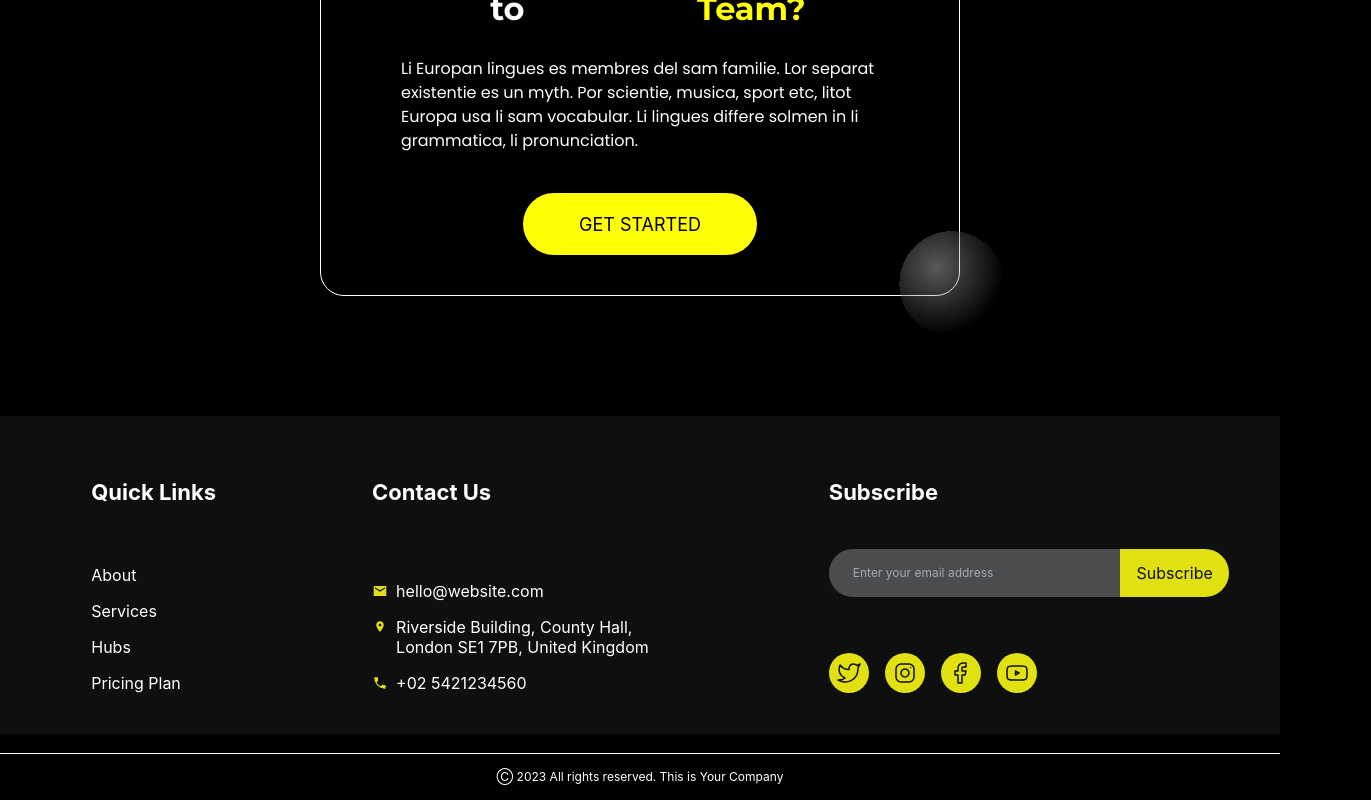
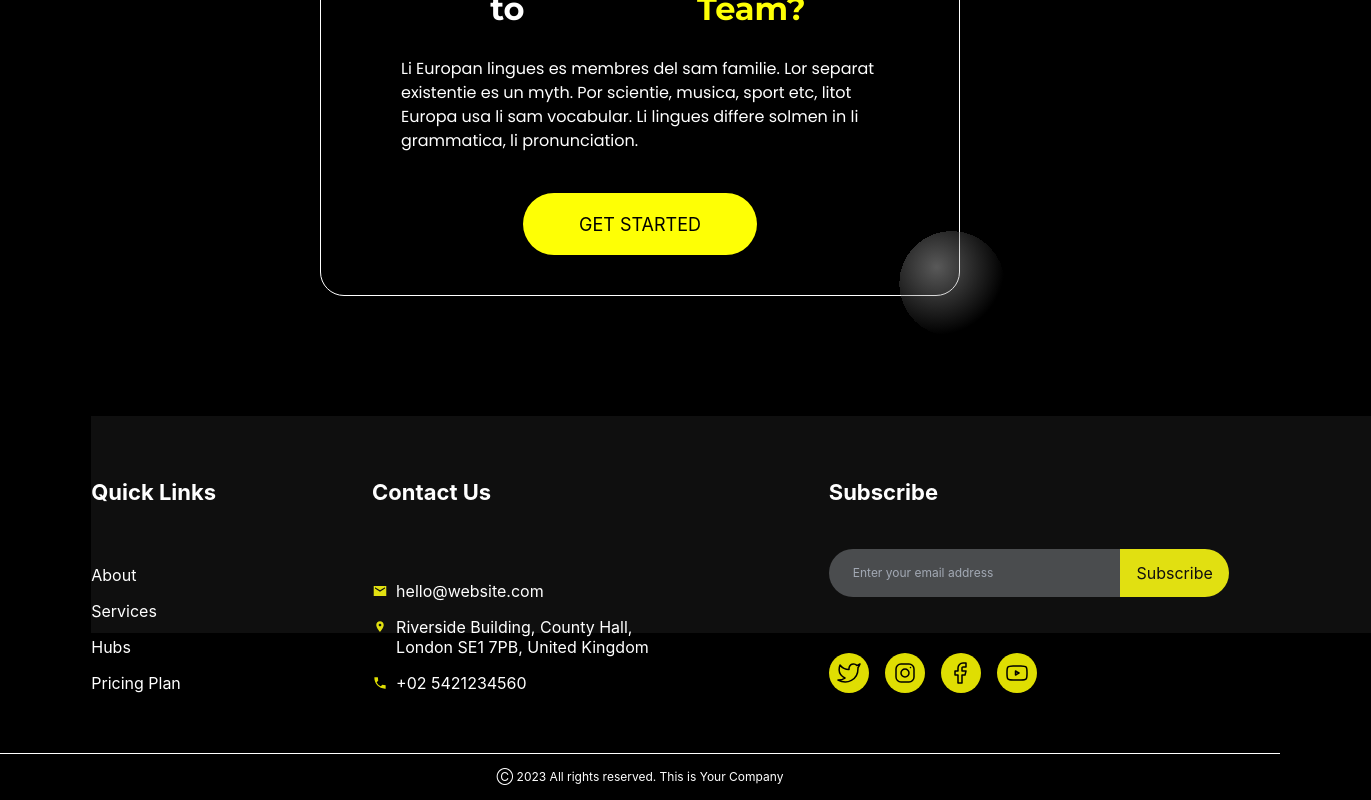
Before and after one commit to yuvrajj04/Value-Cyroptocurrency, a React (Vite) app: page / in a window 1280 px wide. Shown: the part 5657-6457 px from the top of the page, 1371 px wide, since content can reach past the window. Built offline with nearby package versions, Linux system fonts and the light colour scheme.

Commit message:
bugs fix

```diff
--- a/src/components/Footer.jsx
+++ b/src/components/Footer.jsx
@@ -6,8 +6,9 @@ const Footer = () => {
         <footer className=" text-white md:pt-[60px]">
 
             <div className="relative flex flex-col-reverse md:flex-row md:gap-[140px] justify-center items-start md:items-center mb-[60px] md:mb-[60px] ">
-                <div className="absolute hidden md:flex bg-white opacity-[6%] h-[318px] w-full top-[-60px]"></div>
+                {/* <div className="absolute hidden md:flex bg-white opacity-[6%] h-[318px] w-full top-[-60px]"></div> */}
                 <div className="flex gap-[20px] md:gap-[140px] md:mx-[40px] px-[16px] md:px-0 max-w-[360px] md:max-w-[1300px]">
+                    <div className="absolute hidden md:flex bg-white opacity-[6%] h-full w-full top-[-60px]"></div>
                     <div className="flex flex-col w-[180px] md:w-auto md:space-y-[40px] gap-4">
                         <a className="text-[22px] font-bold md:mr-4">Quick Links</a>
                         <nav className="flex flex-col space-y-[16px] text-sm">
```
